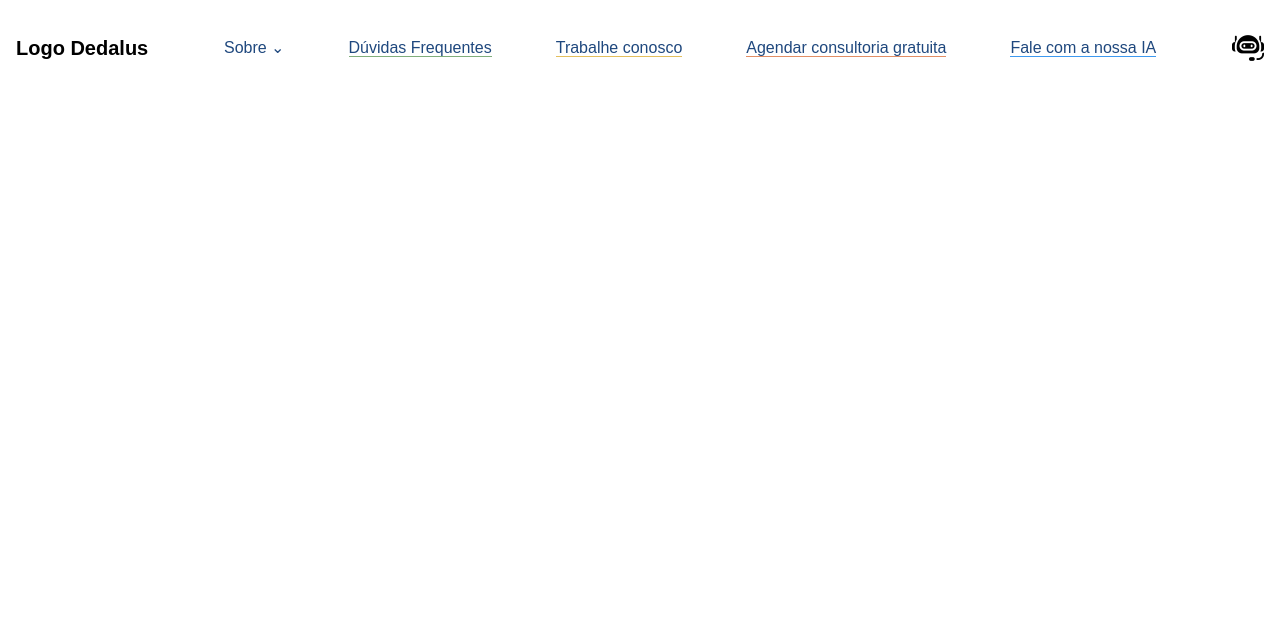
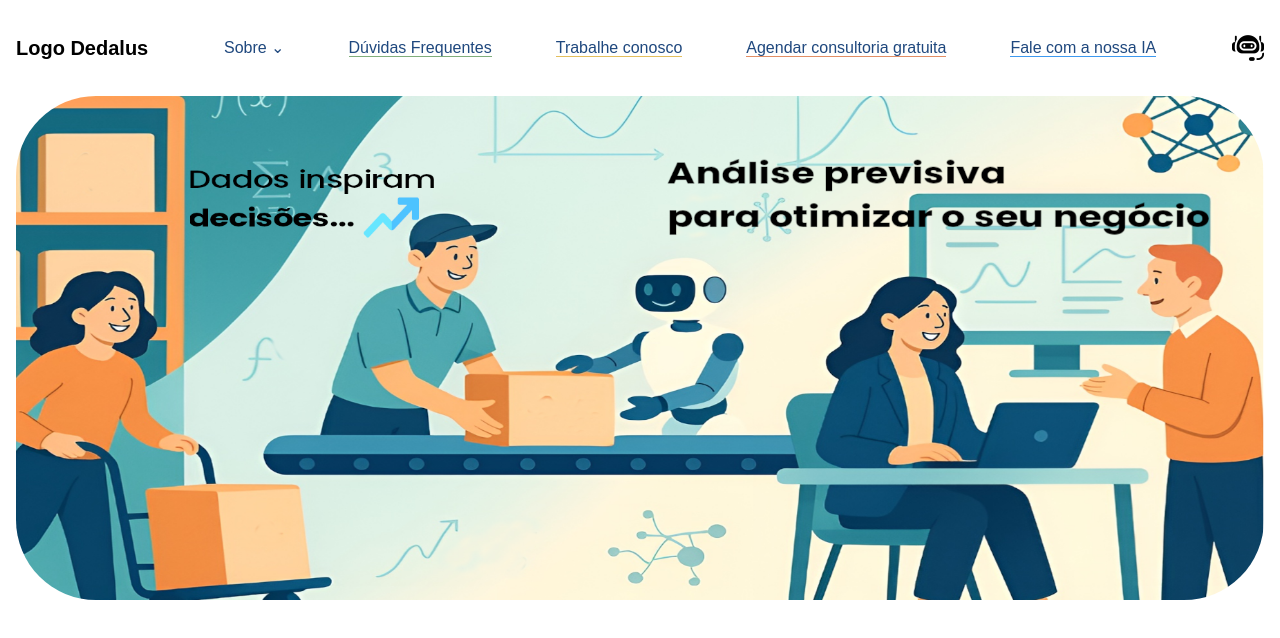
Before and after one commit to dedalusbi/site-dedalus-2.0, an Angular app: page / in a window 1280 px wide. Shown: the top 638 px of the page. Built offline with nearby package versions, Linux system fonts and the light colour scheme.

Commit message:
adiciona imagem hero

```diff
--- a/src/app/app.component.html
+++ b/src/app/app.component.html
@@ -1,2 +1,7 @@
 <app-header></app-header>
+
+<main class="container mx-auto px-4 mt-8">
+    <img src="../assets/hero-image.png" alt="Hero Image" class="rounded-10xl w-full hero-image">
+</main>
+
 <router-outlet></router-outlet>
--- a/src/styles.css
+++ b/src/styles.css
@@ -59,3 +59,17 @@
 body {
     font-family: 'Creato Display', sans-serif;
 }
+
+.hero-image {
+    width: 100%;
+    max-height: 730px;
+    object-fit: cover;
+    object-position: center;
+}
+
+@media (max-width: 1806px) {
+    .hero-image {
+        width: 100%;
+        height: auto;
+    }
+}
--- a/tailwind.config.js
+++ b/tailwind.config.js
@@ -14,6 +14,15 @@ module.exports = {
                 'sans': ['Creato Display', 'Roboto', 'Arial', 'sans-serif'],  // Example sans-serif font stack
                 'serif': ['Merriweather', 'serif'],       // Example serif font stack
                 'mono': ['Courier New', 'monospace'],     // Example monospace font stack
+            },
+            borderRadius: {
+                '4xl': '2rem',
+                '5xl': '2.5rem',
+                '6xl': '3rem',
+                '7xl': '3.5rem',
+                '8xl': '4rem',
+                '9xl': '4.5rem',
+                '10xl': '5rem',
             }
         },
     },
```
Also changed, not shown: .idx/integrations.json (added), src/assets/hero-image.png (added).
